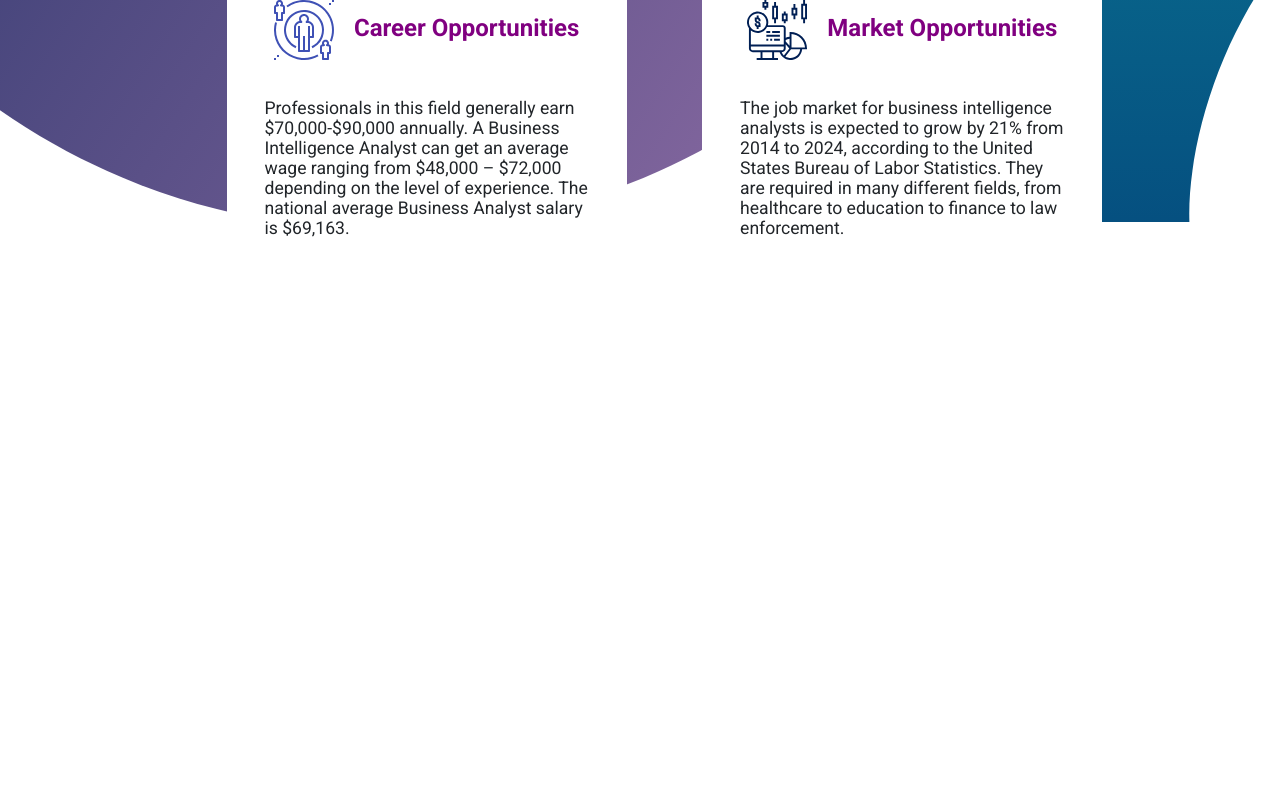
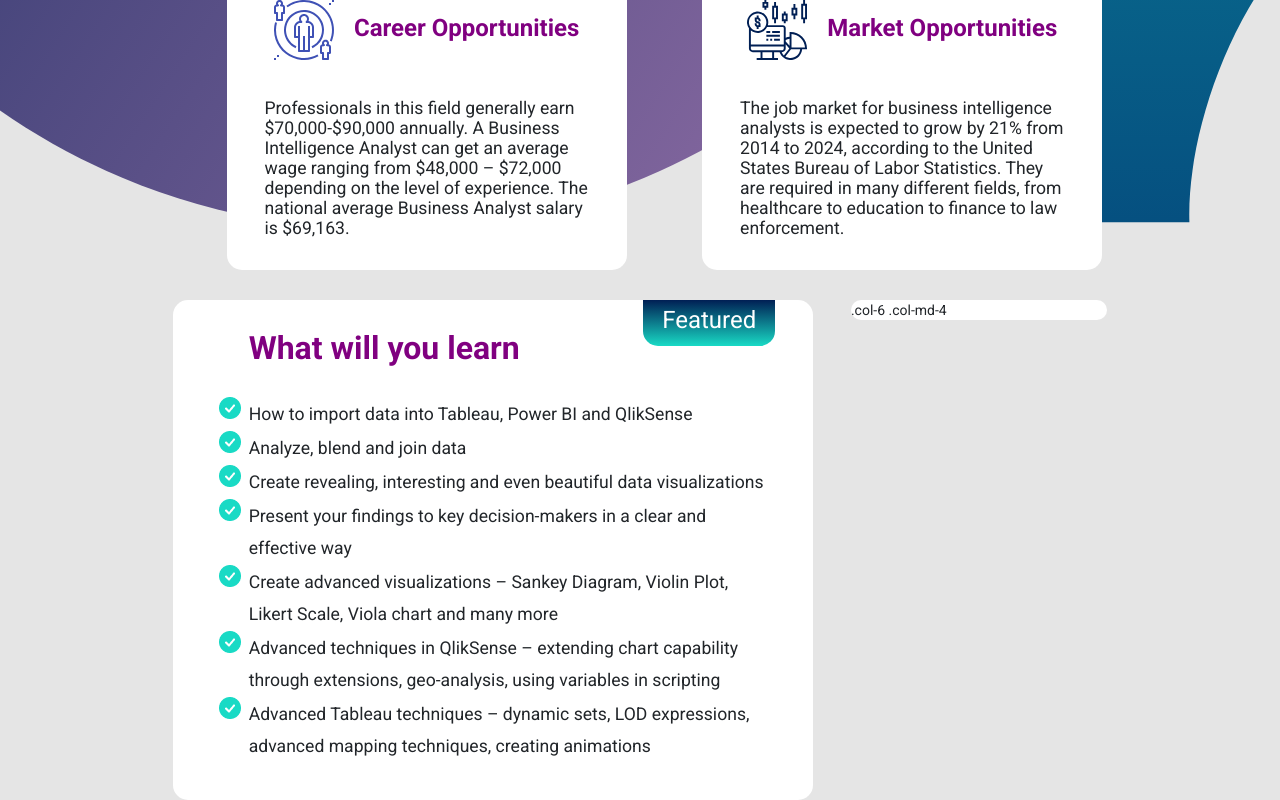
Before and after one commit to arzaw/Dyrac-frontent, an Angular app: page / in a window 1280 px wide. Shown: the part 846-1646 px from the top of the page. Before the commit the page ends 1116 px from the top, so only its background shows below. Built offline with nearby package versions, Linux system fonts and the light colour scheme.

Commit message:
featured

```diff
--- a/src/app/app.component.html
+++ b/src/app/app.component.html
@@ -106,4 +106,27 @@
     </div>
   </div>
 
+  <div class="row justify-content-center">
+    <div class="col-12 col-sm-6 col-md-8 featured">
+      <div class="featured-heading">
+        Featured
+      </div>
+      <div class="learn">
+        What will you learn
+      </div>
+      <div class="learn-content">
+        <ul>
+          <li>How to import data into Tableau, Power BI and QlikSense</li>
+          <li>Analyze, blend and join data</li>
+          <li>Create revealing, interesting and even beautiful data visualizations</li>
+          <li>Present your findings to key decision-makers in a clear and effective way</li>
+          <li>Create advanced visualizations – Sankey Diagram, Violin Plot, Likert Scale, Viola chart and many more</li>
+          <li>Advanced techniques in QlikSense – extending chart capability through extensions, geo-analysis, using variables in scripting</li>
+          <li>Advanced Tableau techniques – dynamic sets, LOD expressions, advanced mapping techniques, creating animations</li>
+        </ul>
+      </div>
+    </div>
+    <div class="col-6 col-md-4 instructor">.col-6 .col-md-4</div>
+  </div>
+
 </section>
--- a/src/app/app.component.scss
+++ b/src/app/app.component.scss
@@ -12,7 +12,7 @@
     -webkit-background-size: cover;
     -moz-background-size: cover;
     -o-background-size: cover;
-
+    background-color: #e5e5e5 ;
 }
 nav{
     margin-left: 3cm;
@@ -193,3 +193,53 @@ div.career-content{
     font-size: 1.1rem;
     font-weight: 400;
 }
+
+div.featured{
+    position: relative;
+    width: 50%;
+    height: fit-content;
+    background: white;
+    margin-top: 0.8cm;
+    border-radius: 15px;
+}
+
+div.instructor{
+    width: 20%;
+    height: fit-content;
+    background: white;
+    margin-top: 0.8cm;
+    margin-left: 1cm;
+    border-radius: 15px;
+}
+
+div.learn{
+    color: purple;
+    font-size: 2rem;
+    font-weight: bolder;
+    margin: 1cm 1cm 1cm 2cm;
+}
+
+div.featured-heading{
+    position: absolute;
+    top: 0;
+    right: 1cm;
+    width: 3.5cm;
+    height: 1.2cm;
+    border-radius: 0px 0px 15px 15px ;
+    background: linear-gradient(#001f54,#19dac5);
+    text-align: center;
+    font-size: 1.5rem;
+    color: white;
+    line-height: 2.5rem;
+}
+
+div.learn-content{
+    margin: 1cm 1cm 1cm 2cm;
+    font-size: 1.1rem;
+    font-weight: 400;
+    line-height: 2rem;
+}
+
+ul{
+    list-style-image: url('../assets/check.png');
+}
```
Also changed, not shown: src/assets/check.png (added).
